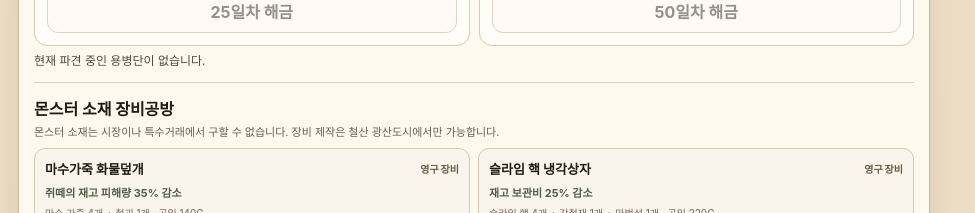
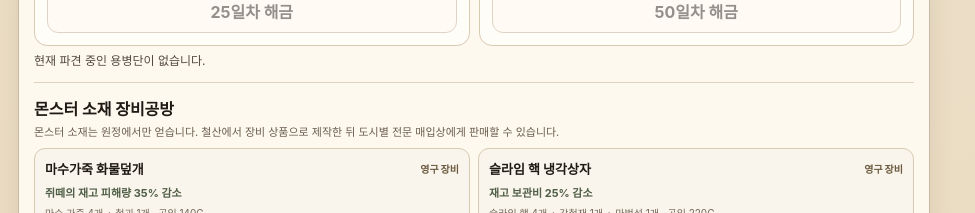
Before and after one commit to gmray0126/abyss-recovery, a website: page merchant/index.html in a window 1280 px wide. Shown: the part 3420-3633 px from the top of the page, without its empty margins (0-975 px from the left). Drawn offline with Linux system fonts and the light colour scheme; no server answers.

Commit message:
Reframe monster gear as sellable crafted goods

```diff
--- a/merchant/index.html
+++ b/merchant/index.html
@@ -156,7 +156,7 @@
         <div class="merc-workshop-head">
           <div>
             <h3>몬스터 소재 장비공방</h3>
-            <p>몬스터 소재는 시장이나 특수거래에서 구할 수 없습니다. 장비 제작은 철산 광산도시에서만 가능합니다.</p>
+            <p>몬스터 소재는 원정에서만 얻습니다. 철산에서 장비 상품으로 제작한 뒤 도시별 전문 매입상에게 판매할 수 있습니다.</p>
           </div>
         </div>
         <div id="mercGearBox"></div>
```
